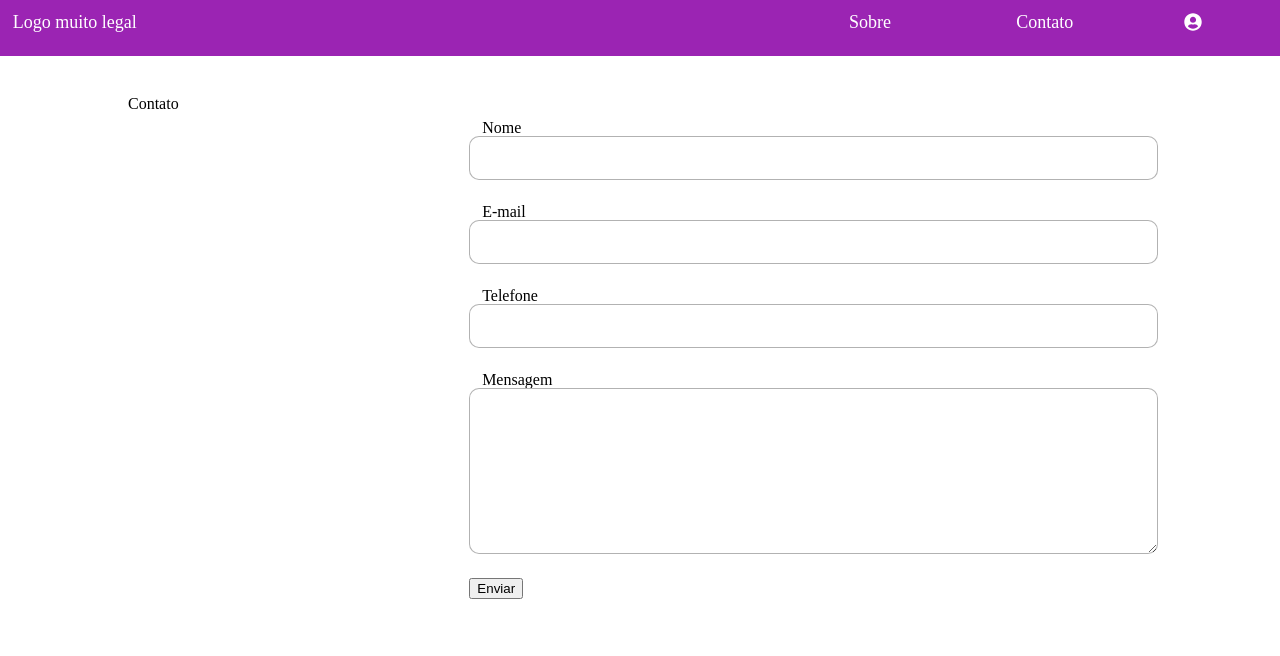
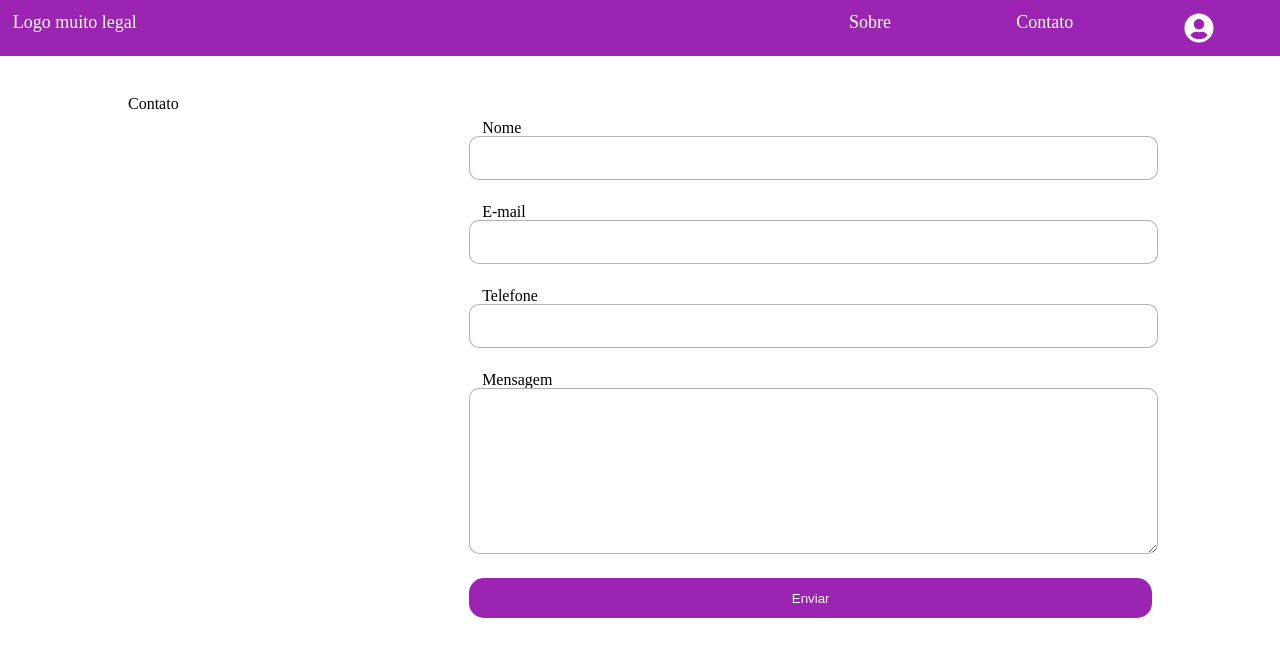
Before and after one commit to glgaspar/Front-End_Sprint1_FullStackDev_PUC-Rio, a React (Create React App) app: page /contato in a window 1280 px wide. Shown: the top 656 px of the page. Built offline with nearby package versions, Linux system fonts and the light colour scheme.

Commit message:
making it less ugly

```diff
--- a/src/components/header/Header.module.css
+++ b/src/components/header/Header.module.css
@@ -19,7 +19,8 @@
 }
 
 
-.infoUserContainer{
+.headerUserLogo{
+    font-size: 30px;
 }
 
 .infoUserBttn{
--- a/src/components/login/login.module.css
+++ b/src/components/login/login.module.css
@@ -48,3 +48,26 @@
 .registerUserForm > h3{
     text-align: center;
 }
+
+.formBttns{
+    margin-top: 1vh;
+    display: flex;
+    justify-content: space-around;
+}
+
+.loginBttn{
+    border: 1px solid rgba(116, 112, 112, 0.638);
+    box-shadow: none;
+    border-radius: 10px;
+    padding: 1%;
+    background-color: none;
+    background: none;
+    width:45%;
+    margin: auto auto;
+}
+
+.loginBttn:hover{
+    cursor: pointer;
+    background-color: green;
+    color: white;
+}
--- a/src/index.css
+++ b/src/index.css
@@ -1,3 +1,4 @@
+/* Clearing some preformatting from browsers */
 html, body, div, span, applet, object, iframe,
 h1, h2, h3, h4, h5, h6, p, blockquote, pre,
 a, abbr, acronym, address, big, cite, code,
--- a/src/pages/contact/Contact.module.css
+++ b/src/pages/contact/Contact.module.css
@@ -29,3 +29,19 @@
 .formBttn{
     margin-top: 3vh;
 }
+
+.bttnContact{
+    padding: 5px;
+    background-color: #9B24B3;
+    color: white;
+    border: none;
+    width:100%;
+    height:5vh;
+    border-radius: 15px;
+    align-self: center;
+    cursor: pointer;
+}
+
+.bttnContact:hover{
+    background-color: green;
+}
--- a/src/pages/product/Product.module.css
+++ b/src/pages/product/Product.module.css
@@ -80,6 +80,7 @@
     border-radius: 10px;
     margin: 1%;
     margin-top: 2vh;
+    height: 6vh;
     width: 8vw;
     padding: 3%;
     color: white;
```
